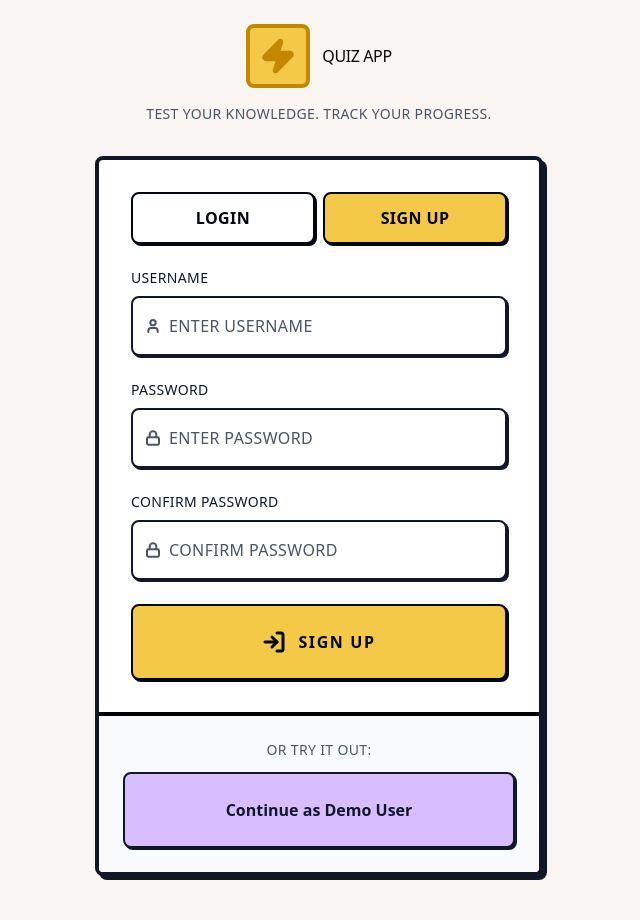
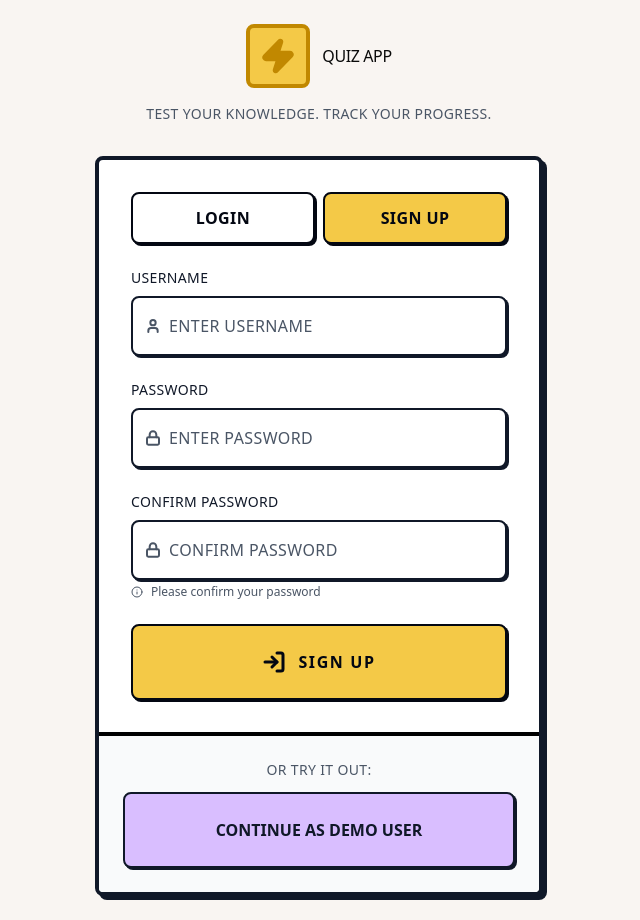
Before and after one commit to JakeerC/quiz-blitz, a Next.js app: page /login in a window 1280 px wide. Both pictures are taken after a click on the button "SIGN UP". Shown: the whole page, without its empty margins (321-961 px from the left). Built offline with nearby package versions, Linux system fonts and the light colour scheme.

Commit message:
feat: Enhance `InputGroup` with label, help text, and error states, replacing the standalone `Input` component.

```diff
--- a/src/app/login/component.tsx
+++ b/src/app/login/component.tsx
@@ -1,9 +1,9 @@
 import {useState} from 'react';
-import {User, Lock, LogIn, Check, X, CircleX} from 'lucide-react';
+import {User, Lock, LogIn, Check, CircleX} from 'lucide-react';
 import {Button} from '@/components/ui/Button';
 import {Logo} from '@/components/ui/Logo';
 import {soundManager} from '@/utils';
-import {Input} from '@/components/ui/Input';
+
 import {
   InputGroup,
   InputGroupAddon,
@@ -71,10 +71,7 @@ export function Login({onLogin}: LoginProps) {
             <form onSubmit={handleSubmit} className="space-y-6">
               {/* Username Input */}
               <div>
-                <label className="mb-2 block text-sm tracking-wide uppercase">
-                  Username
-                </label>
-                <InputGroup>
+                <InputGroup label="Username">
                   <InputGroupInput
                     placeholder="Enter username"
                     type="text"
@@ -90,10 +87,7 @@ export function Login({onLogin}: LoginProps) {
 
               {/* Password Input */}
               <div>
-                <label className="mb-2 block text-sm tracking-wide uppercase">
-                  Password
-                </label>
-                <InputGroup>
+                <InputGroup label="Password">
                   <InputGroupInput
                     placeholder="Enter password"
                     type="password"
@@ -110,10 +104,9 @@ export function Login({onLogin}: LoginProps) {
               {/* Confirm password Input */}
               {!isLogin && (
                 <div>
-                  <label className="mb-2 block text-sm tracking-wide uppercase">
-                    Confirm Password
-                  </label>
-                  <InputGroup>
+                  <InputGroup
+                    label="Confirm Password"
+                    helpText="Please confirm your password">
                     <InputGroupInput
                       placeholder="Confirm password"
                       type="password"
@@ -151,7 +144,11 @@ export function Login({onLogin}: LoginProps) {
             <p className="mb-3 text-center text-sm tracking-wide text-gray-600 uppercase">
               Or try it out:
             </p>
-            <Button variant="secondary" size="full" onClick={handleDemoLogin}>
+            <Button
+              variant="secondary"
+              className="uppercase"
+              size="full"
+              onClick={handleDemoLogin}>
               Continue as Demo User
             </Button>
           </div>
--- a/src/app/setup/component.tsx
+++ b/src/app/setup/component.tsx
@@ -12,10 +12,10 @@ import {ToggleSelector} from '@/components/ui/ToggleSelector';
 import {ChipSelector} from '@/components/ui/ChipSelector';
 import {Stepper} from '@/components/ui/Stepper';
 import {Slider} from '@/components/ui/Slider';
-import {Input} from '@/components/ui/Input';
 import {soundManager} from '@/utils';
 import {QuizConfig} from '@/types';
 import {AnswerMode, Difficulty, QuestionType} from '@/types';
+import {InputGroup, InputGroupInput} from '@/components/ui/InputGroup';
 
 type SetupProps = {
   onStartQuizAction: (config: QuizConfig) => void;
@@ -140,7 +140,7 @@ export function Setup({onStartQuizAction, onBackAction}: SetupProps) {
                   Or enter custom topic:
                 </label>
               </div>
-              <Input
+              <InputGroup
                 value={customTopic}
                 onChange={(e) => {
                   const value = e.target.value;
@@ -149,8 +149,9 @@ export function Setup({onStartQuizAction, onBackAction}: SetupProps) {
                     setUseCustomTopic(true);
                   }
                 }}
-                placeholder="e.g. Ancient Rome, JavaScript, Marine Biology"
-              />
+                placeholder="e.g. Ancient Rome, JavaScript, Marine Biology">
+                <InputGroupInput />
+              </InputGroup>
             </div>
           </div>
 
--- a/src/components/ui/Input.tsx
+++ /dev/null
@@ -1,24 +0,0 @@
-import {cn} from '@/utils';
-import {cva, type VariantProps} from 'class-variance-authority';
-
-const inputVariants = cva(
-  cn(
-    'rounded-md  placeholder:text-muted-foreground ',
-    'w-full px-6 py-4 tracking-wide transition-all'
-  )
-);
-
-export interface InputProps
-  extends
-    React.InputHTMLAttributes<HTMLInputElement>,
-    VariantProps<typeof inputVariants> {}
-
-export function Input({className, type, ...props}: InputProps) {
-  return (
-    <input
-      type={type}
-      className={cn(inputVariants(), 'interactive-input', className)}
-      {...props}
-    />
-  );
-}
--- a/src/components/ui/InputGroup.tsx
+++ b/src/components/ui/InputGroup.tsx
@@ -1,6 +1,7 @@
 'use client';
 
 import * as React from 'react';
+import {Info, CircleAlert} from 'lucide-react';
 import {cva, type VariantProps} from 'class-variance-authority';
 
 import {cn} from '@/utils';
@@ -8,8 +9,27 @@ import {Button} from '@/components/ui/Button';
 // import {Input} from '@/components/ui/Input';
 // import {Textarea} from '@/components/ui/Textarea';
 
-function InputGroup({className, ...props}: React.ComponentProps<'div'>) {
+interface InputGroupProps extends React.ComponentProps<'div'> {
+  label?: string;
+  helpText?: string;
+  error?: string;
+}
+
+function InputGroup({
+  className,
+  label,
+  helpText,
+  error,
+  children,
+  ...props
+}: InputGroupProps) {
   return (
+    <div className="w-full">
+      {label && (
+        <label className="mb-2 block text-sm tracking-wide uppercase">
+          {label}
+        </label>
+      )}
       <div
         data-slot="input-group"
         role="group"
@@ -21,11 +41,26 @@ function InputGroup({className, ...props}: React.ComponentProps<'div'>) {
 
           // Error state.
           'has-[[data-slot][aria-invalid=true]]:ring-destructive/20 has-[[data-slot][aria-invalid=true]]:border-destructive dark:has-[[data-slot][aria-invalid=true]]:ring-destructive/40',
+          error &&
+            'ring-destructive/20 border-destructive dark:ring-destructive/40',
 
           className
         )}
-      {...props}
-    />
+        {...props}>
+        {children}
+      </div>
+      {error ? (
+        <div className="text-destructive mt-1 flex items-center gap-2 text-xs">
+          <CircleAlert className="size-3" />
+          <span>{error}</span>
+        </div>
+      ) : helpText ? (
+        <div className="text-muted-foreground mt-1 flex items-center gap-2 text-xs">
+          <Info className="size-3" />
+          <span>{helpText}</span>
+        </div>
+      ) : null}
+    </div>
   );
 }
 
```
Lines whose indentation alone changed are shown as unchanged.
